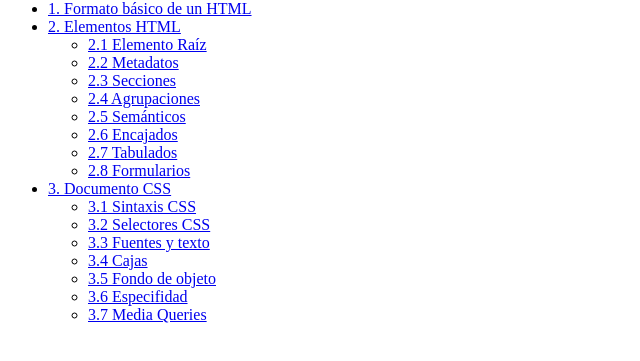
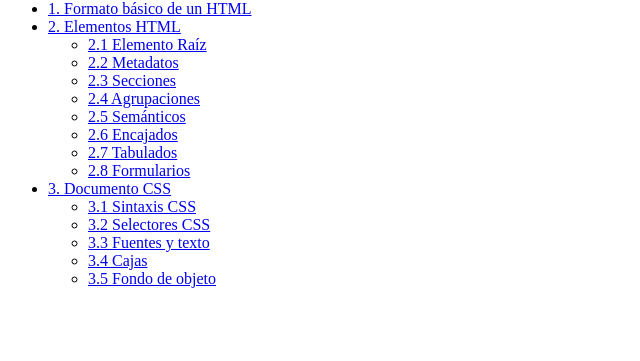
Before and after one commit to CristianBruned/Manual-HTML, a plain HTML site: page index.html in a window 1280 px wide. Shown: the part 59-420 px from the top of the page, without its empty margins (0-640 px from the left). Drawn offline with Linux system fonts and the light colour scheme.

Commit message:
Update index.html

```diff
--- a/index.html
+++ b/index.html
@@ -29,8 +29,6 @@
                         <li><a href="Documento CSS.html#Fuentes">3.3 Fuentes y texto</a></li>
                         <li><a href="Documento CSS.html#Cajas">3.4 Cajas</a></li>
                         <li><a href="Documento CSS.html#Fondo">3.5 Fondo de objeto</a></li>
-                        <li><a href="Documento CSS.html#Especifidad">3.6 Especifidad</a></li>
-                        <li><a href="Documento CSS.html#Media">3.7 Media Queries</a></li>
                     </ul>
                 </li>
             </ul>
```
